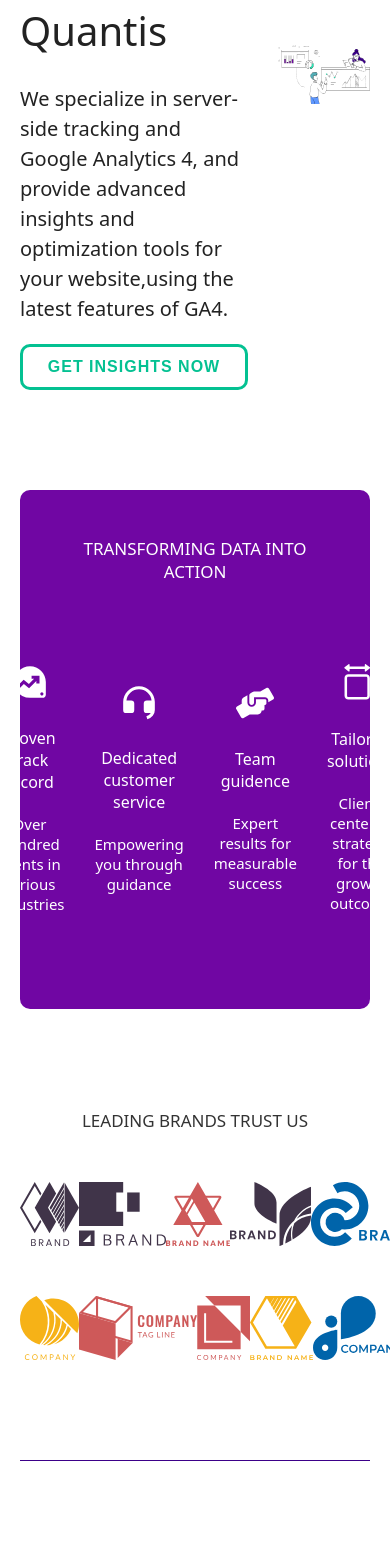
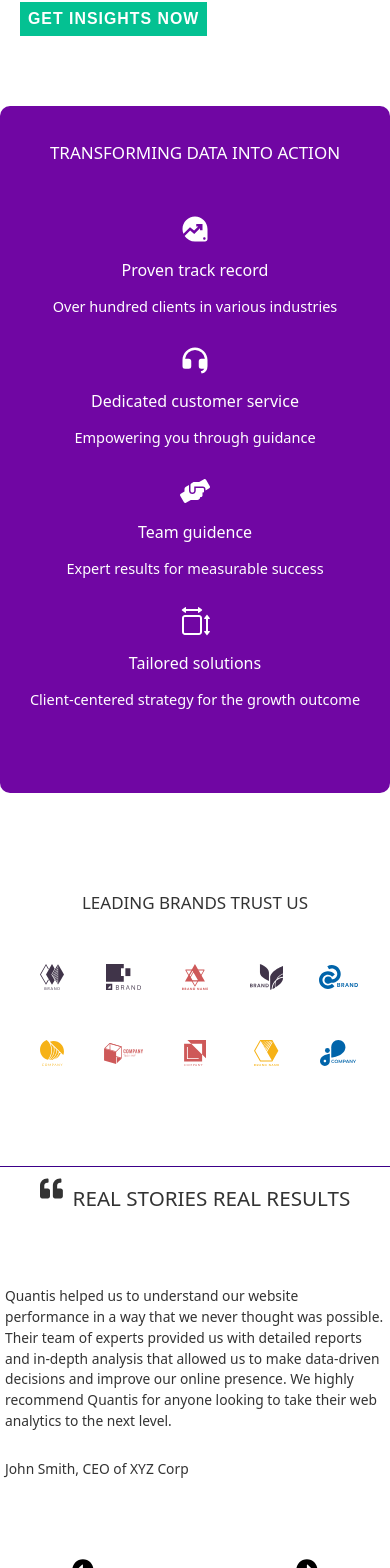
Before and after one commit to BelmaBesirevic/quantis-landing-page, a React (Vite) app: page / in a window 390 px wide. Shown: the part 365-1933 px from the top of the page. Built offline with nearby package versions, Linux system fonts and the light colour scheme.

Commit message:
multi-mobile-res

```diff
--- a/src/App.css
+++ b/src/App.css
@@ -1,3 +1,8 @@
 .container {
   max-width: 1200px;
 }
+
+.section-header {
+  font-size: 1.1rem;
+font-size: clamp(1.1rem, 0.8rem + 1.2vw, 1.6rem);
+}
--- a/src/components/Brands/Brands.css
+++ b/src/components/Brands/Brands.css
@@ -14,5 +14,16 @@
 }
 
 .brand-logo {
-  height: 64px;
+  width: 10%;
+  aspect-ratio: 3/2;
+  object-fit: contain;
 }
+
+@media only screen and (max-width: 590px) {
+  .brands-container {
+    margin-top: 50px;
+    display: flex;
+    justify-content: space-evenly;
+    margin-bottom: 50px;
+  }
+ }
--- a/src/components/Container.jsx
+++ b/src/components/Container.jsx
@@ -1,11 +1,10 @@
 const Container = ({ children }) => {
   return (
-    <div
+    <div id="main-container"
       style={{
         maxWidth: '1200px',
         margin: '0 auto',
         height: 'inherit',
-        padding: '0px 20px',
       }}
     >
       {children}
--- a/src/components/Hero/Hero.css
+++ b/src/components/Hero/Hero.css
@@ -5,6 +5,7 @@
   align-items: center;
   height: auto;
   gap: 30px;
+  padding: 0px 20px;
 }
 
 .hero-text {
@@ -13,40 +14,43 @@
 }
 
 .hero-heading {
-  font-size: 40px;
-  line-height: 53px;
+  font-size: 1.5rem;
+  font-size: clamp(1.5rem, 1rem + 2.4vw, 2.5rem);
+  line-height: clamp(2rem, 1.4rem + 3.2vw, 3.3rem);
   font-weight: 300;
 }
 
 .hero-about {
   line-height: 30px;
-  font-size: 20px;
+  font-size: 0.85rem;
+  font-size: clamp(0.85rem, 0.6rem + 0.97vw, 1.25rem);
   font-weight: 400;
 }
 
 .hero-cta {
   display: flex;
+  padding: 8px 8px;
   justify-content: center;
   align-items: center;
-  padding: 5px 10px;
-  height: 43px;
-  border: 3px solid #04c192;
-  border-radius: 10px;
-  background-color: transparent;
-  color: #04c192;
+  background-color: #04c192;
+  border: none;
+  color: #fff;
   font-weight: 600;
   letter-spacing: 1px;
-  width: 228px;
-  height: 46px;
-  font-size: 16px;
-  line-height: 16px;
+  font-size: 1rem;
+  font-size: clamp(0.8rem, 0.7rem + 1.2vw, 1rem);
   cursor: pointer;
 }
 
 .hero-image {
   flex: 1;
 }
-
 .hero-image img {
   max-height: 450px;
 }
+
+@media only screen and (max-width: 590px) {
+  .hero-image {
+    display: none;
+  }
+}
--- a/src/components/Services/Services.css
+++ b/src/components/Services/Services.css
@@ -41,5 +41,36 @@
 
 .item-desc {
   font-weight: 300;
-  font-size: 15px;
+  font-size: 0.9rem;
+font-size: clamp(0.9rem, 0.85rem + 0.24vw, 1rem);
 }
+
+
+@media only screen and (max-width: 590px) {
+
+
+  .services {
+    margin-top: 70px;
+    margin-bottom: 30px;
+    padding: 20px 5px;
+    width: 100%;
+  }
+
+  .section-heading {
+    line-height: 1.3rem;
+  }
+
+  .services-items {
+    margin-top: 50px;
+    flex-direction: column;
+    gap: 15px;
+  }
+
+  .item-icon {
+    font-size: 30px;
+  }
+  .item-heading {
+
+    margin: 10px 0px;
+  }
+}
--- a/src/components/Testimonials/BtnSlider.jsx
+++ b/src/components/Testimonials/BtnSlider.jsx
@@ -1,5 +1,5 @@
 import React from 'react'
-import { GrNext, GrPrevious } from 'react-icons/gr'
+import { FaArrowAltCircleRight, FaArrowAltCircleLeft } from 'react-icons/fa'
 
 export default function BtnSlider({ direction, moveSlide }) {
   return (
@@ -7,7 +7,7 @@ export default function BtnSlider({ direction, moveSlide }) {
       onClick={moveSlide}
       className={direction === 'next' ? 'btn-slide next' : 'btn-slide prev'}
     >
-      <span>{direction === 'next' ? <GrNext /> : <GrPrevious />}</span>
+      <span>{direction === 'next' ? <FaArrowAltCircleRight /> : <FaArrowAltCircleLeft />}</span>
     </button>
   )
 }
--- a/src/components/Testimonials/Testimonials.css
+++ b/src/components/Testimonials/Testimonials.css
@@ -1,19 +1,22 @@
 .container-slider {
+  padding: 0px 5px;
   max-width: 900px;
-  height: 400px;
-  margin: 50px auto;
+  height: 450px;
+  margin: 0px auto;
+  display: flex;
+  flex-direction: column;
+  justify-content: center;
+}
+
+.slides {
+  width: 100%;
+  height: 100%;
   position: relative;
-  overflow: hidden;
   display: flex;
   justify-content: center;
 }
-@media screen and (max-width: 700px){
-  .container-slider {
-    margin: 100px 10px 0;
-  }
-}
+
 .slide {
-  width: 100%;
   height: 100%;
   position: absolute;
   opacity: 0;
@@ -22,20 +25,30 @@
   flex-direction: column;
   justify-content: center;
   align-items: center;
-  max-width: 530px;
+  max-width: 600px;
 }
 
 .testimonial-text {
   font-weight: 300;
   line-height: 1.5;
+  font-size: 0.8rem;
+  font-size: clamp(0.8rem, 0.4rem + 1.9vw, 1.1rem);
 }
 
 .testimonial-author {
   align-self: start;
+  font-size: clamp(0.8rem, 0.4rem + 1.9vw, 1.1rem);
 }
 
 .active-anim {
   opacity: 1;
+}
+
+.controls {
+  margin-top: 20px;
+  position: relative;
+  display: flex;
+  justify-content: center;
 }
 
 .btn-slide {
@@ -47,15 +60,38 @@
   background: none;
   outline: none;
   border: none;
-  font-size: 3em;
+  font-size: 1em;
+  padding: 10px 10px;
+  font-size: clamp(1rem, 0.9rem + 1.9vw, 1.5rem);
 }
+
+.next {
+  bottom: 20px;
+  right: 15%;
+}
+
 .prev {
-  top: 50%;
-  left: 0px;
-  transform: translateY(-60%);
+  bottom: 20px;
+  left: 15%;
 }
-.next {
-  top: 50%;
-  right: 0px;
-  transform: translateY(-60%);
+
+.slides-heading {
+  width: 100%;
+  display: flex;
+  gap: 10px;
+  justify-content: center;
 }
+
+.slides-heading h3 {
+  font-size: 1.1rem;
+  font-size: clamp(1.1rem, 0.875rem + 1.7vw, 1.9rem);
+}
+
+.quotes-icon {
+  margin-top: 10px;
+  font-size: 1.1rem;
+  font-size: clamp(1.2rem, 0.6rem + 3.4vw, 3rem);
+}
+
+@media screen and (max-width: 760px) {
+}
--- a/src/components/Testimonials/Testimonials.jsx
+++ b/src/components/Testimonials/Testimonials.jsx
@@ -1,71 +1,75 @@
-import React, {useState} from 'react'
+import React, { useState } from 'react'
 import './Testimonials.css'
 import BtnSlider from './BtnSlider'
-
+import { FaQuoteLeft } from 'react-icons/fa'
 
 const dataSlider = [
   {
-    text: "Quantis helped us to understand our website performance in a way that we never thought was possible. Their team of experts provided us with detailed reports and in-depth analysis that allowed us to make data-driven decisions and improve our online presence. We highly recommend Quantis for anyone looking to take their web analytics to the next level.",
-    author: "John Smith, CEO of XYZ Corp"
+    text: 'Quantis helped us to understand our website performance in a way that we never thought was possible. Their team of experts provided us with detailed reports and in-depth analysis that allowed us to make data-driven decisions and improve our online presence. We highly recommend Quantis for anyone looking to take their web analytics to the next level.',
+    author: 'John Smith, CEO of XYZ Corp',
   },
   {
     text: "As a small business, we were struggling to make sense of our website data. Quantis provided us with the tools and guidance we needed to understand our audience and improve our online performance. Their customer service is exceptional, and we're very happy with the results we've seen so far.",
-    author: "Jane Doe, Owner of ABC Bakery"
+    author: 'Jane Doe, Owner of ABC Bakery',
   },
   {
     text: "We've been working with Quantis for several months now, and we've seen a significant increase in our website's performance. Their team of experts has provided us with valuable insights and guidance that has helped us to optimize our online presence and drive more sales. We highly recommend Quantis for any business looking to improve their web analytics.",
-    author: "Michael Brown, Marketing Manager at LMN Inc."
+    author: 'Michael Brown, Marketing Manager at LMN Inc.',
   },
   {
     text: "Quantis has been a game-changer for our business. Their advanced analytics tools and expert consultation have helped us to understand our website's performance and make data-driven decisions. We're very pleased with the results we've seen, and we highly recommend Quantis for any business looking to take their web analytics to the next level.",
-    author: "Sarah Johnson, COO of PQR Inc."
+    author: 'Sarah Johnson, COO of PQR Inc.',
   },
-
-];
-
-
+]
 
 export default function Testimonials() {
-
   const [slideIndex, setSlideIndex] = useState(1)
 
   const nextSlide = () => {
-        if(slideIndex !== dataSlider.length){
+    if (slideIndex !== dataSlider.length) {
       setSlideIndex(slideIndex + 1)
-        }
-        else if (slideIndex === dataSlider.length){
+    } else if (slideIndex === dataSlider.length) {
       setSlideIndex(1)
     }
   }
 
   const prevSlide = () => {
-        if(slideIndex !== 1){
+    if (slideIndex !== 1) {
       setSlideIndex(slideIndex - 1)
-        }
-        else if (slideIndex === 1){
+    } else if (slideIndex === 1) {
       setSlideIndex(dataSlider.length)
     }
   }
 
-    const moveDot = index => {
+  const moveDot = (index) => {
     setSlideIndex(index)
   }
 
   return (
-        <div className="container-slider">
+    <div className='container-slider'>
+      <div className='slides'>
+        <div className='slides-heading'>
+          <FaQuoteLeft className='quotes-icon' />
+          <h3 className='section-heading'>Real Stories Real Results</h3>
+        </div>
         {dataSlider.map((obj, index) => {
           return (
             <div
               key={index}
-                    className={slideIndex === index + 1 ? "slide active-anim" : "slide"}
+              className={
+                slideIndex === index + 1 ? 'slide active-anim' : 'slide'
+              }
             >
               <p className='testimonial-text'>{obj.text}</p>
               <p className='testimonial-author'>{obj.author}</p>
             </div>
           )
         })}
-            <BtnSlider moveSlide={nextSlide} direction={"next"} />
-            <BtnSlider moveSlide={prevSlide} direction={"prev"}/>
+      </div>
+      <div className='controls'>
+        <BtnSlider moveSlide={nextSlide} direction={'next'} />
+        <BtnSlider moveSlide={prevSlide} direction={'prev'} />
+      </div>
     </div>
   )
 }
```
Lines whose indentation alone changed are shown as unchanged.
